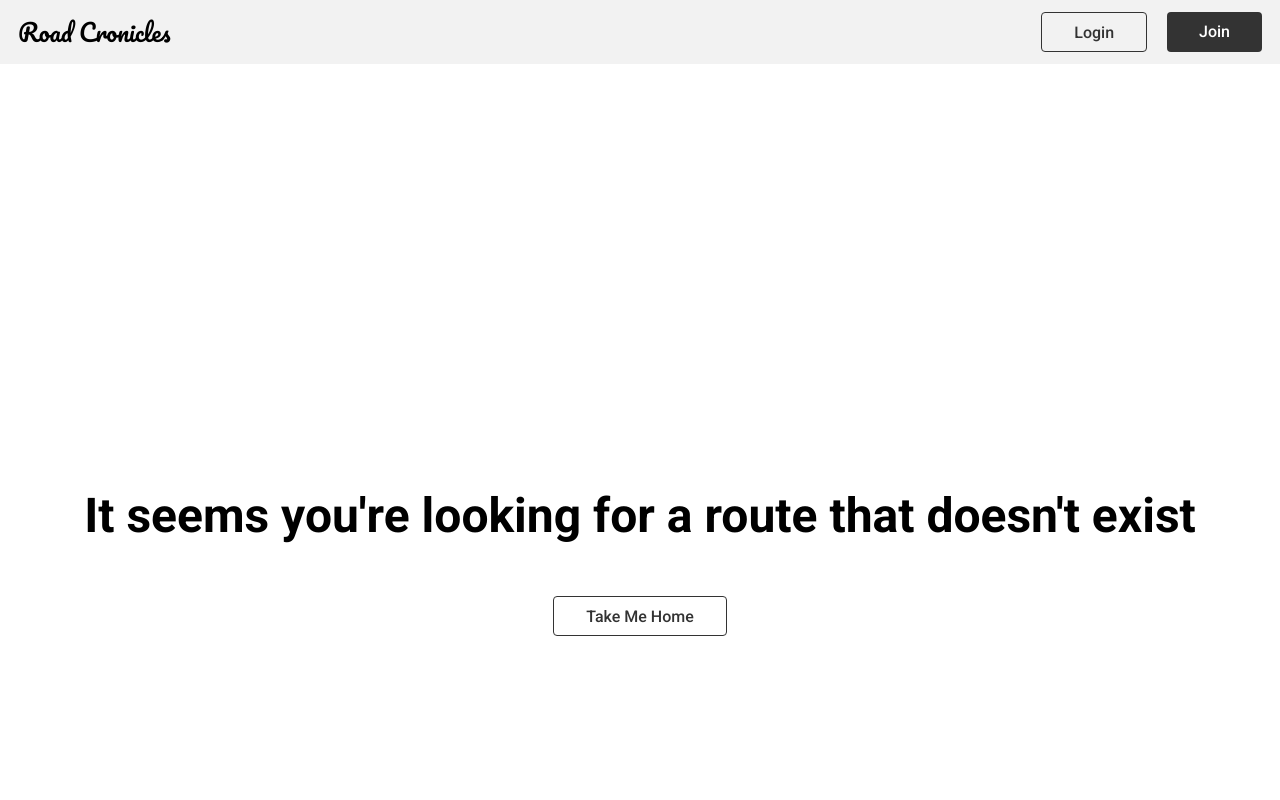
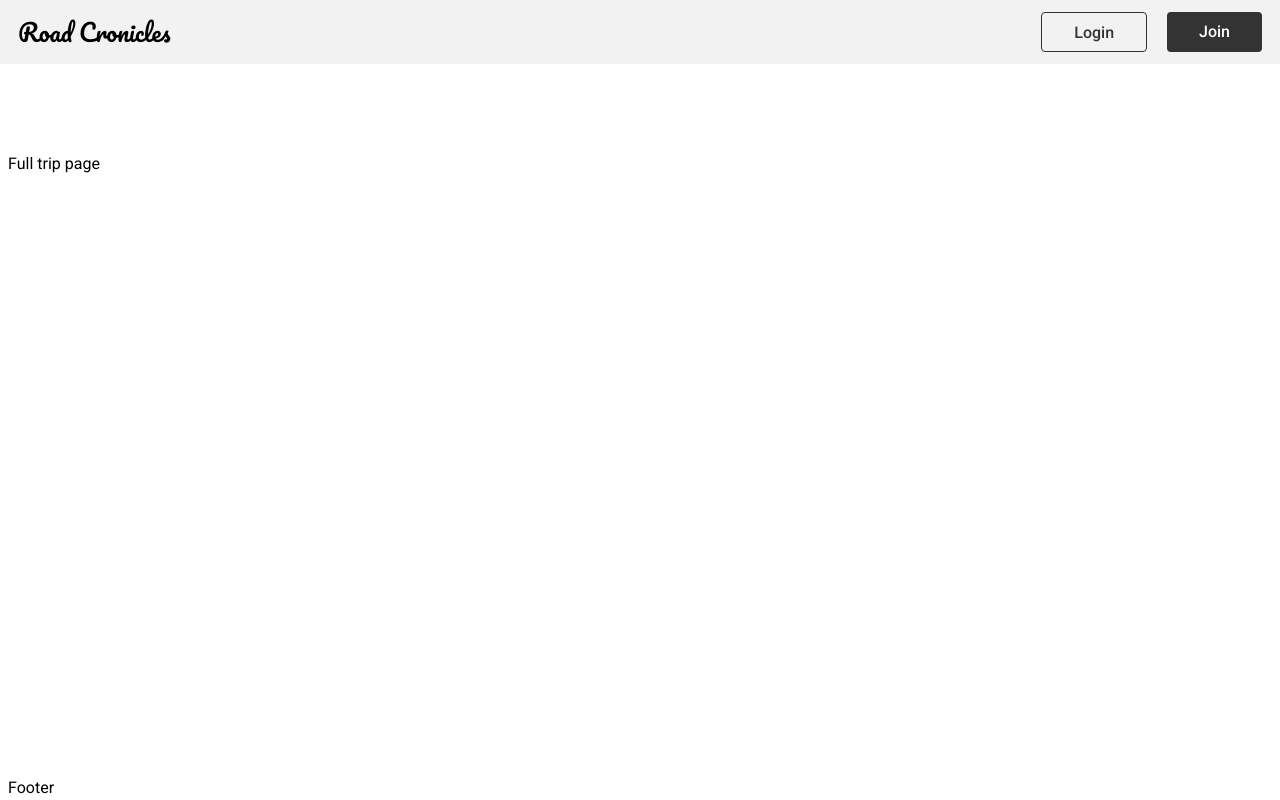
Before and after one commit to Griunvald/travel_app_client, a React (Vite) app in the folder client/: page /full-trip/1 in a window 1280 px wide. Shown: the top 800 px of the page. Built offline with nearby package versions, Linux system fonts and the light colour scheme.

Commit message:
Add placeholder for FullTrip page and route

```diff
--- /dev/null
+++ b/client/src/components/pages/FullTrip.jsx
@@ -0,0 +1,6 @@
+function FullTrip({ userId }) {
+    return (
+        <div>Full trip page</div>
+    );
+}
+ export default FullTrip;
```
Also changed, not shown: client/src/App.jsx (+6 -1 lines).
